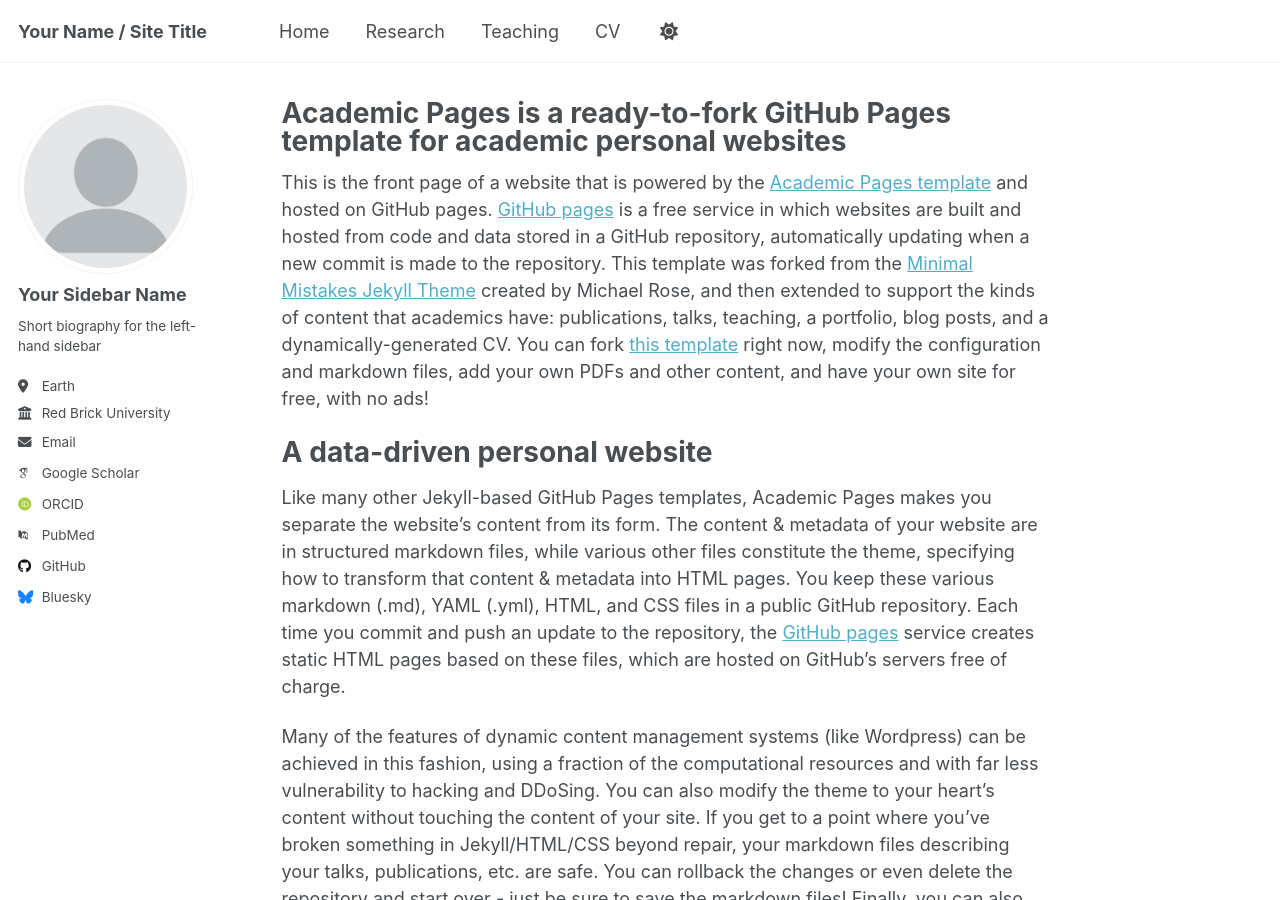
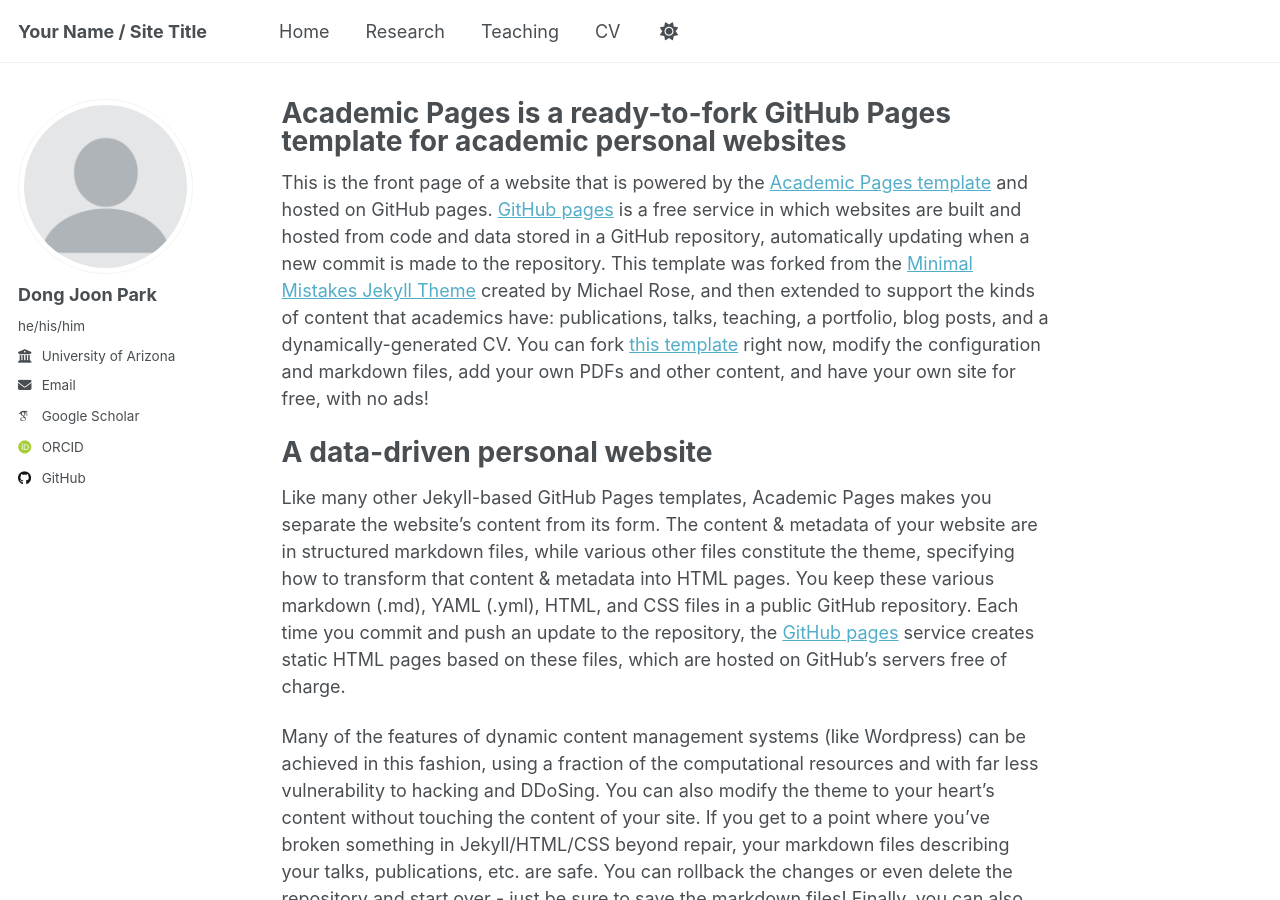
Before and after one commit to DongJoonPark0321/dongjoonpark0321.github.io, a Jekyll site: the page built from _pages/about.md, in a window 1280 px wide and 900 px high. Built offline with Jekyll 4.4.1, drawn with Linux system fonts in a browser that asks for light colours; some web fonts are replaced.

Commit message:
Update _config.yml

```diff
--- a/_config.yml
+++ b/_config.yml
@@ -23,13 +23,12 @@ repository               : "academicpages/academicpages.github.io"
 author:
   # Biographic information
   avatar           : "profile.png"
-  name             : "Your Sidebar Name"
-  pronouns         : # example: "she/her"
-  bio              : "Short biography for the left-hand sidebar"
-  location         : "Earth"
-  employer         : "Red Brick University"
+  name             : "Dong Joon Park"
+  pronouns         : "he/his/him"
+  bio              : # "Short biography for the left-hand sidebar"
+  employer         : "University of Arizona"
   uri              : # URL
-  email            : "none@example.org"
+  email            : "djpark@arizona.edu"
 
   # Academic websites
   academia         : # URL
@@ -38,7 +37,7 @@ author:
   impactstory      : # URL
   orcid            : "http://orcid.org/yourorcidurl"
   semantic         : # URL
-  pubmed           : "https://www.ncbi.nlm.nih.gov/pubmed/?term=john+snow"
+  pubmed           : # "https://www.ncbi.nlm.nih.gov/pubmed/?term=john+snow"
   researchgate     : # URL
   scopus           : # URL
 
@@ -51,7 +50,7 @@ author:
   stackoverflow    : # User number or user number and name (i.e., use "1" or "1/jeff-atwood")
 
   # Social media
-  bluesky          : "bsky.app" # Replace this with you Bluesky username
+  bluesky          : # "bsky.app" # Replace this with you Bluesky username
   facebook         : # Username
   flickr           : # Username
   foursquare       : # Username
```
